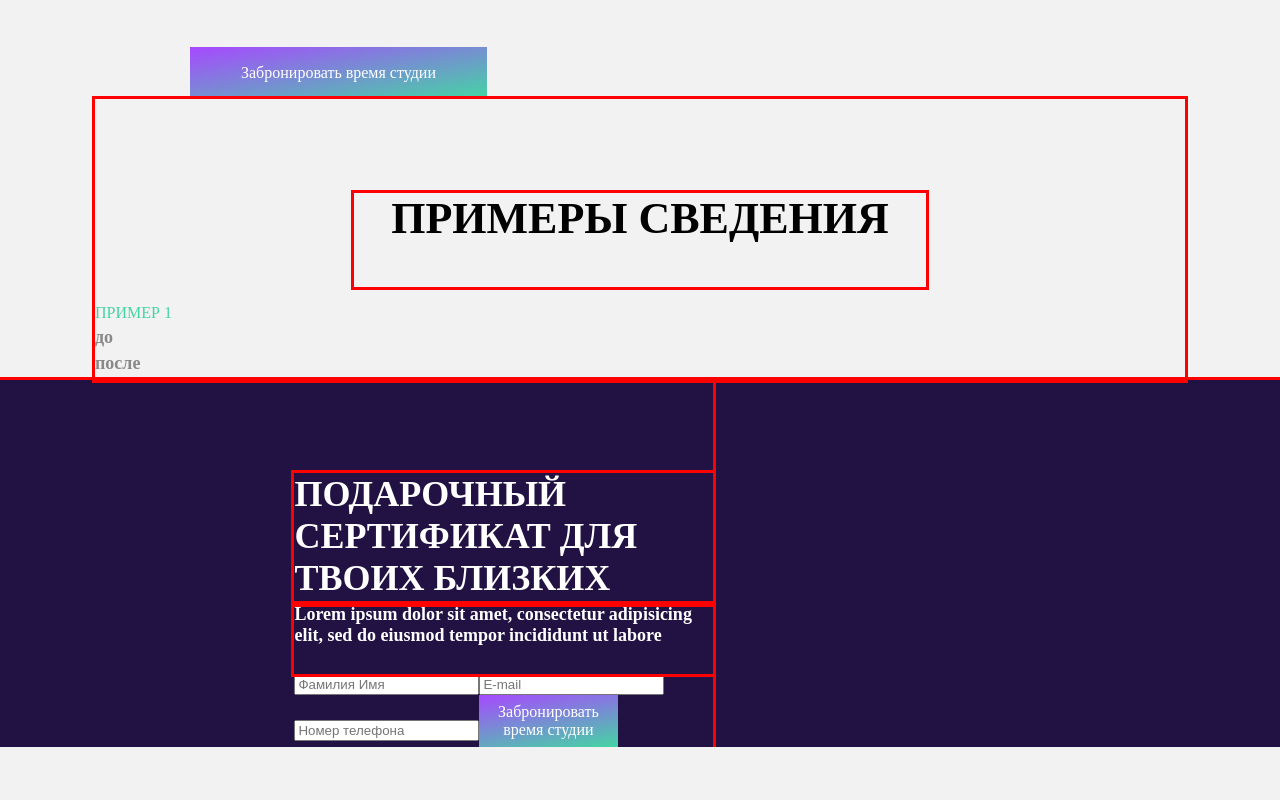
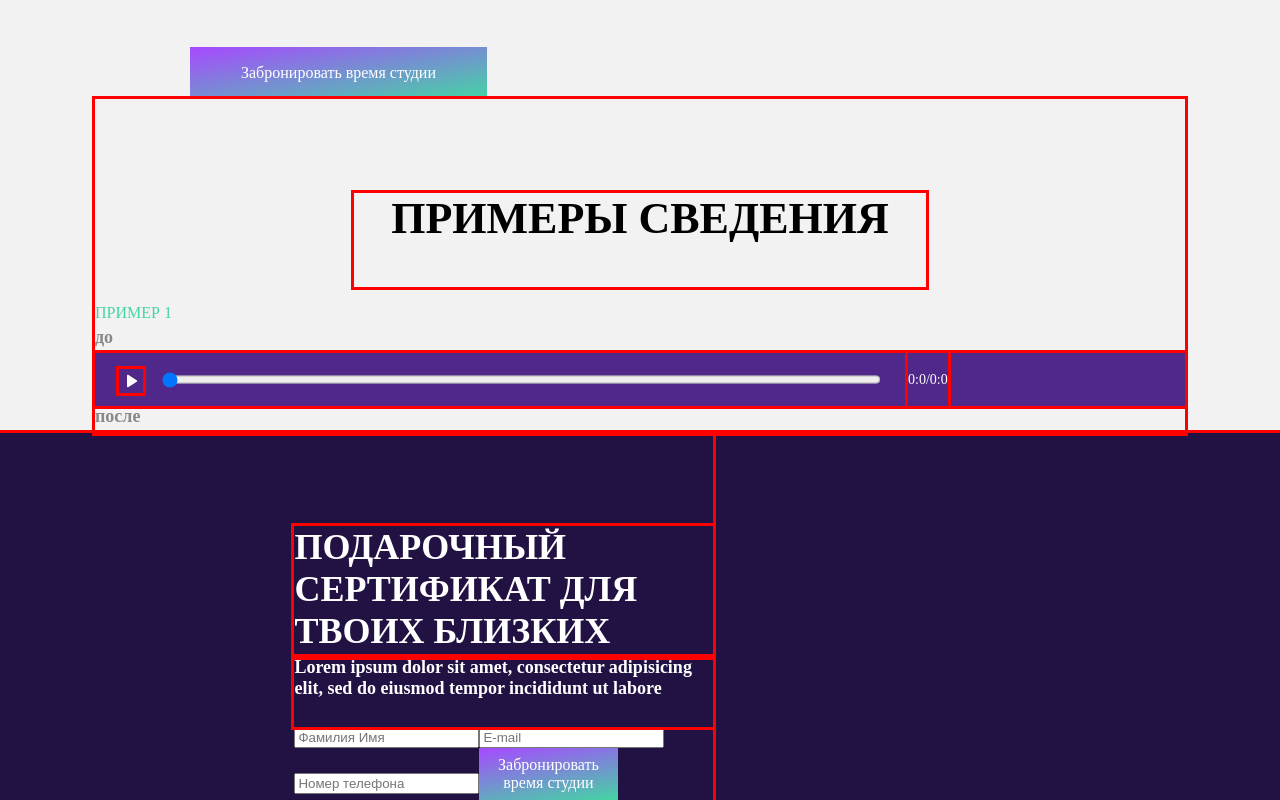
Before and after one commit to DmitryStoyan/mix-records, a React (Create React App) app: page / in a window 1280 px wide. Shown: the part 3369-4169 px from the top of the page. Before the commit the page ends 4116 px from the top, so only its background shows below. Built offline with nearby package versions, Linux system fonts and the light colour scheme; no server answers.

Commit message:
feat Player

```diff
--- a/package.json
+++ b/package.json
@@ -14,8 +14,10 @@
     "@testing-library/user-event": "^13.5.0",
     "react": "^18.2.0",
     "react-dom": "^18.2.0",
+    "react-icons": "^4.8.0",
     "react-scripts": "^5.0.1",
     "styled-components": "^5.3.9",
+    "use-sound": "^4.0.1",
     "web-vitals": "^2.1.4"
   },
   "scripts": {
--- a/src/components/certificate/certificate.js
+++ b/src/components/certificate/certificate.js
@@ -17,12 +17,14 @@ export function Certificate() {
           Lorem ipsum dolor sit amet, consectetur adipisicing elit, sed do
           eiusmod tempor incididunt ut labore
         </p>
-        <form>
-          <input name="name" type="text" placeholder="Фамилия Имя" />
-          <input name="email" type="email" placeholder="E-mail" />
-          <input name="number" type="number" placeholder="Номер телефона" />
-          <Button />
-        </form>
+        <div className={styles.form_wrapper}>
+          <form className={styles.form}>
+            <input name="name" type="text" placeholder="Фамилия Имя" />
+            <input name="email" type="email" placeholder="E-mail" />
+            <input name="number" type="number" placeholder="Номер телефона" />
+            <Button />
+          </form>
+        </div>
       </div>
     </div>
   );
--- a/src/components/certificate/styles.module.css
+++ b/src/components/certificate/styles.module.css
@@ -1,5 +1,6 @@
 .wrapper {
   max-width: 1920px;
+  margin: 0 auto;
   background: #221244;
   outline: 3px red solid;
 }
@@ -30,3 +31,14 @@
   color: #ffffff;
   outline: 3px red solid;
 }
+
+.form_wrapper {
+  display: flex;
+}
+
+.form {
+  /* display: flex;
+  width: 100%;
+  padding: 0;
+  margin: 0; */
+}
--- /dev/null
+++ b/src/components/examples/components/Player.js
@@ -0,0 +1,96 @@
+import { useEffect, useState } from "react";
+import artik from "../sounds/artik.mp3";
+import styles from "./styles.module.css";
+import PlayArrowRoundedIcon from "@mui/icons-material/PlayArrowRounded";
+import useSound from "use-sound";
+
+export function Player() {
+  const [isPlaying, setIsPlaying] = useState(false);
+  const [play, { pause, duration, sound }] = useSound(artik);
+
+  const playingButton = () => {
+    if (isPlaying) {
+      pause(); // приостанавливаем воспроизведение звука
+      setIsPlaying(false);
+    } else {
+      play(); // воспроизводим аудиозапись
+      setIsPlaying(true);
+    }
+  };
+
+  // текущее положение звука в минутах и секундах
+  const [currTime, setCurrTime] = useState({
+    min: "",
+    sec: "",
+  });
+
+  // текущая позиция звука в секундах
+  const [seconds, setSeconds] = useState();
+
+  useEffect(() => {
+    const sec = duration / 1000;
+    const min = Math.floor(sec / 60);
+    const secRemain = Math.floor(sec % 60);
+    const time = {
+      min: min,
+      sec: secRemain,
+    };
+    setCurrTime({
+      min,
+      sec: secRemain,
+    });
+
+    // задаем значение переменной time
+    setTime(time);
+  }, [duration]);
+
+  // определяем переменную time
+  const [time, setTime] = useState({
+    min: "",
+    sec: "",
+  });
+
+  useEffect(() => {
+    const interval = setInterval(() => {
+      if (sound) {
+        setSeconds(sound.seek([])); // устанавливаем состояние с текущим значением в секундах
+        const min = Math.floor(sound.seek([]) / 60);
+        const sec = Math.floor(sound.seek([]) % 60);
+        setCurrTime({
+          min,
+          sec,
+        });
+      }
+    }, 1000);
+    return () => clearInterval(interval);
+  }, [sound]);
+
+  return (
+    <div className={styles.wrapper}>
+      <PlayArrowRoundedIcon
+        className={styles.button_play}
+        onClick={playingButton}
+      />
+      <input
+        type="range"
+        min="0"
+        max={duration / 1000}
+        default="0"
+        value={seconds}
+        onChange={(e) => {
+          sound.seek([e.target.value]);
+        }}
+        className={styles.range}
+      />
+      <div className={styles.time}>
+        <p className={styles.time_text}>
+          {currTime.min}:{currTime.sec}
+        </p>
+        <p className={styles.time_text}>/</p>
+        <p className={styles.time_text}>
+          {time.min}:{time.sec}
+        </p>
+      </div>
+    </div>
+  );
+}
--- /dev/null
+++ b/src/components/examples/components/styles.module.css
@@ -0,0 +1,37 @@
+.wrapper {
+  width: 100%;
+  height: 53px;
+  background: #4f288a;
+  outline: 3px red solid;
+  display: flex;
+}
+
+.button_play {
+  padding: 0;
+  margin: 16px 19px 0 24px;
+  /* font-size: 24px; */
+  color: #fff;
+  outline: 3px red solid;
+}
+
+.range {
+  padding: 0;
+  margin: 0;
+  width: 719px;
+}
+
+.time {
+  display: flex;
+  margin: 0 31px 0 27px;
+  padding: 0;
+  align-items: center;
+  outline: 3px red solid;
+}
+
+.time_text {
+  margin: 0;
+  padding: 0;
+  font-family: "Montserrat";
+  font-size: 14px;
+  color: #ffffff;
+}
--- a/src/components/examples/examples.js
+++ b/src/components/examples/examples.js
@@ -1,5 +1,7 @@
 import React from "react";
 import styles from "./styles.module.css";
+import { Player } from "./components/Player";
+import { Button } from "@mui/material";
 
 export function Examples() {
   return (
@@ -7,6 +9,7 @@ export function Examples() {
       <h3 className={styles.title}>примеры сведения</h3>
       <p className={styles.subtitle}>пример 1</p>
       <p className={styles.subtitle_music}>до</p>
+      <Player />
       <p className={styles.subtitle_music}>после</p>
     </div>
   );
```
Also changed, not shown: 2 other files (tests, documents, lock files or other folders).
